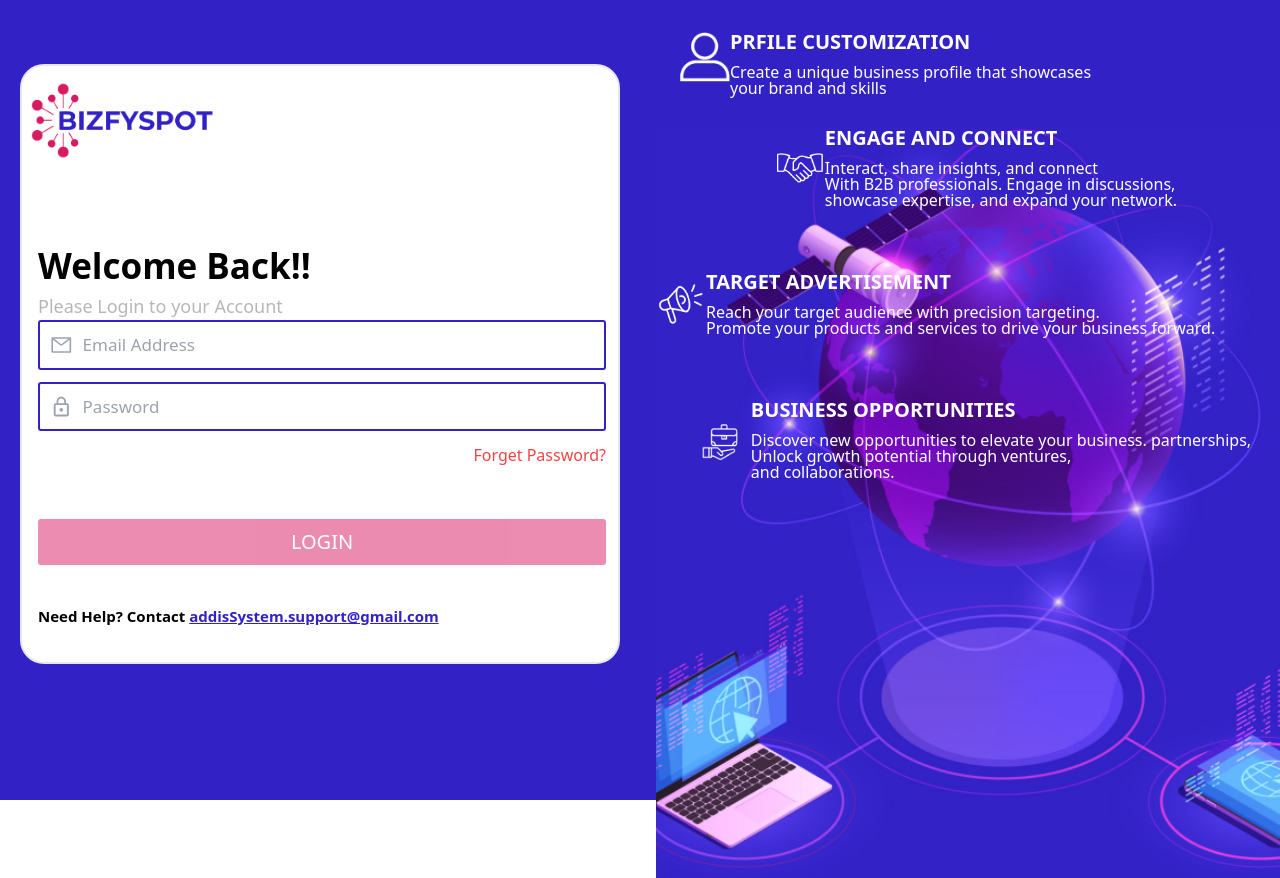
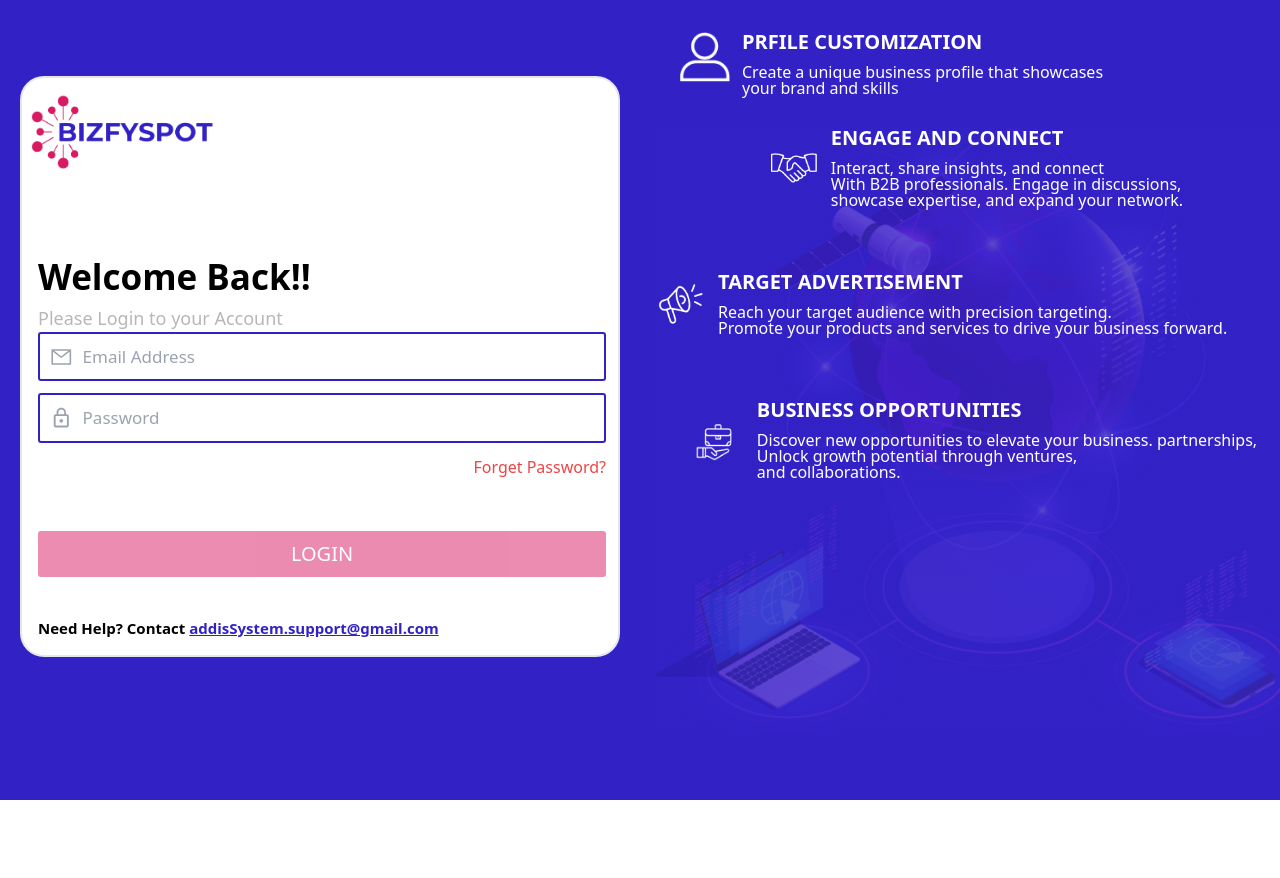
Before and after one commit to bereketassefa/antd, a React (Vite) app: page / in a window 1280 px wide. After the commit the page ends 800 px from the top, so only its background shows below. Built offline with nearby package versions, Linux system fonts and the light colour scheme.

Commit message:
today comment

```diff
--- a/src/App.jsx
+++ b/src/App.jsx
@@ -36,9 +36,9 @@ import { ToastProvider } from "./Components/Toast/toastContext";
 import ChatPage from "./Components/Chat/ChatPage";
 import OTPpage from "./Pages/Signupage/OTPpage";
 import AddItemsPage from "./Pages/AddProduct/AddItemsPage";
+// import HeroPage from "./Layouts/HeroPage";
 
 // import Message from "./Pages/Message/Message";
-
 
 function App() {
   const [cookies] = useCookies(["user"]);
@@ -52,6 +52,7 @@ function App() {
 
           {/* Landing Route */}
 
+          {/* <Route path="/" element={<HeroPage />} /> */}
           <Route path="/" element={<LoginPage />} />
           <Route path="/create-password/:id" element={<CreatePssPage />} />
           <Route path="/ResetPss/:token" element={<ResetPssPage />} />
--- /dev/null
+++ b/src/Components/HeroComp/Button.jsx
@@ -0,0 +1,46 @@
+import React from "react";
+
+const Button = ({
+  text,
+  width,
+  py,
+  bg,
+  color,
+  bgHover,
+  textHover,
+  id,
+  onClick,
+  disable,
+  imgsrc,
+}) => {
+  return (
+    <button
+      className={` border-2  rounded-3xl ${
+        disable ? "cursor-not-allowed bg-gray-500" : bg
+      } text-${color} text-center ${
+        disable ? "" : bgHover
+      } hover:text-${textHover}    duration-500 hover:filter`}
+      style={{
+        width: `${width}px`,
+        padding: `${py}px 18px`,
+      }}
+      id={id}
+      onClick={onClick}
+      disabled={disable}
+    >
+      {/* {console.log(text)} */}
+      {/* {translate(text)} */}
+      {/* <img src={imgsrc}  /> */}
+      {`${text}`}
+    </button>
+  );
+};
+
+// Button.defaultProps = {
+//   bg: "bg-addispink",
+//   color: "white",
+//   py: 6,
+//   // width: 140,
+// };
+
+export default Button;
--- a/src/Components/SignUp/Heroside2.jsx
+++ b/src/Components/SignUp/Heroside2.jsx
@@ -7,11 +7,11 @@ import staf from "../../assets/image/bgheroside1.png";
 import line from "../../assets/image/line.png";
 function Heroside2() {
   return (
-    <div className="hidden lg:block lg:w-1/2 bg-[#3222C6] h-[800px]">
+    <div className="hidden lg:block lg:w-1/2   h-auto ">
       <div className="items-center flex-col justify-start overflow-hidden">
         <div className=" flex flex-col gap-4">
           <div className="mx-10 my-4 ">
-            <div className="flex  mt-4">
+            <div className="flex  mt-4 gap-3">
               <img
                 className="w-[50px] h-[50px] object-contain"
                 src={image}
@@ -31,10 +31,12 @@ function Heroside2() {
           </div>
 
           <div
-            className="  mx-4 flex flex-col gap-16 bg-[url('/images/staf.jpg')] w-full  sm:h-[500px] lg:h-[750px]  object-cover bg-cover bg-center bg-opacity-5"
-            style={{ backgroundImage: `url(${staf})` }}
+            className="  mx-4 flex flex-col gap-16 bg-[url('/images/staf.jpg')] w-full  sm:h-[500px] lg:h-[605px]  object-cover bg-cover bg-center bg-opacity-5"
+            style={{
+              backgroundImage: `linear-gradient(rgba(50, 34, 198, 0.8), rgba(50, 34, 198, 0.8)), url(${staf})`,
+            }}
           >
-            <div className="flex  justify-center items-center">
+            <div className="flex gap-3 justify-center items-center">
               <img
                 className="p-[2px] w-[50px] h-[50px] object-contain"
                 src={search}
@@ -53,7 +55,7 @@ function Heroside2() {
               </div>
             </div>
             <div>
-              <div className="flex items-center">
+              <div className="flex  gap-3 items-center">
                 <img
                   className="p-[2px] w-[50px] h-[50px] object-contain"
                   src={cheng}
@@ -72,7 +74,7 @@ function Heroside2() {
                 </div>
               </div>
             </div>
-            <div className="flex  justify-center items-center">
+            <div className="flex gap-3 justify-center items-center">
               <img
                 className=" object-contain w-[50px] h-[50px]"
                 src={db}
--- /dev/null
+++ b/src/Pages/HeroPage.jsx
@@ -0,0 +1,60 @@
+import React from "react";
+import { Link } from "react-router-dom";
+import logo from "../assets/image/final logo-04.png";
+import icon from "../assets/image/bizify spot phone logo-16.png";
+
+import Button from "../Components/HeroComp/Button";
+function HeroPage() {
+  return (
+    <nav className=" sticky top-0 z-40 w-full bg-slate-50 px-6 opacity-100 shadow-md ">
+      <div className=" max-w- [1380px] container z-30 mx-auto flex h-20 items-center justify-between  font-medium  ">
+        <div className="-ml-1 mt-1  duration-300 hover:scale-[1.02] md:w-[190px]  ">
+          <Link to="/">
+            <img
+              className="hidden sm:block"
+              id="logo"
+              src={logo}
+              alt="addis systems logo"
+            />
+            <img
+              className="ml-2 w-7 sm:hidden"
+              id="logo"
+              src={icon}
+              alt="addis systems logo"
+            />
+          </Link>
+        </div>
+        <ul className="  flex  gap-14  ">
+          <li className="hover:text-primary">
+            <Link to="about-us">Home </Link>
+          </li>
+
+          <li className="hover:text-primary">
+            <Link to="contact">About</Link>
+          </li>
+          <li className="hover:text-primary">
+            <Link to="contact">Services</Link>
+          </li>
+          <li className="hover:text-primary">
+            <Link to="contact">Contact</Link>
+          </li>
+        </ul>
+
+        <div className="flex items-center gap-6 ">
+          <div className="">
+            <Link to="contact">Login</Link>
+          </div>
+          <div className=" ">
+            <div>
+              <Link to="www.bizfyspot.com">
+                <Button text="Sign up " py={8} width={150} />
+              </Link>
+            </div>
+          </div>
+        </div>
+      </div>
+    </nav>
+  );
+}
+
+export default HeroPage;
--- a/src/Pages/Signupage/LoginPage.jsx
+++ b/src/Pages/Signupage/LoginPage.jsx
@@ -6,11 +6,11 @@ import Heroside2 from "../../Components/SignUp/Heroside2";
 
 function LoginPage() {
   return (
-    <div className=" bg-[#3222C6] h-screen ">
-      <div className=" flex max-w-full    ">
+    <div className=" bg-[#3222C6] h-screen  ">
+      <div className=" flex justify-center items-center w-full     ">
         {/* Login Box  */}
         <div className=" mx-auto">
-          <div className=" lg:max-w-[600px] md:max-w-[700px]  h-[600px] mt-16    sm:px-0 bg-white  border-2  rounded-3xl">
+          <div className=" lg:max-w-[600px] md:max-w-[700px]  sm:px-0 bg-white  border-2  rounded-3xl">
             <div className=" flex  justify-start ">
               <div className="w-[215px] mt-4 mb">
                 <img className="hidden lg:block w-full" src={logo} alt="" />
@@ -26,7 +26,7 @@ function LoginPage() {
               <Login />
             </div>
           </div>
-          {/* <p className="  flex justify-center text-white mt-8  text-3xl">
+          {/* <p className=" h-[300] flex justify-center text-white mt-8  text-3xl">
             YOUR NEXT BIG <br />
             OPPORTUNITY AWAITS!
           </p> */}
```
